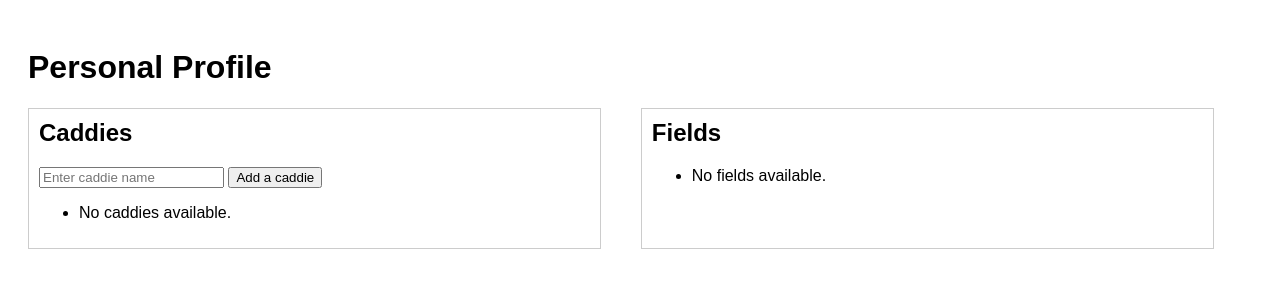
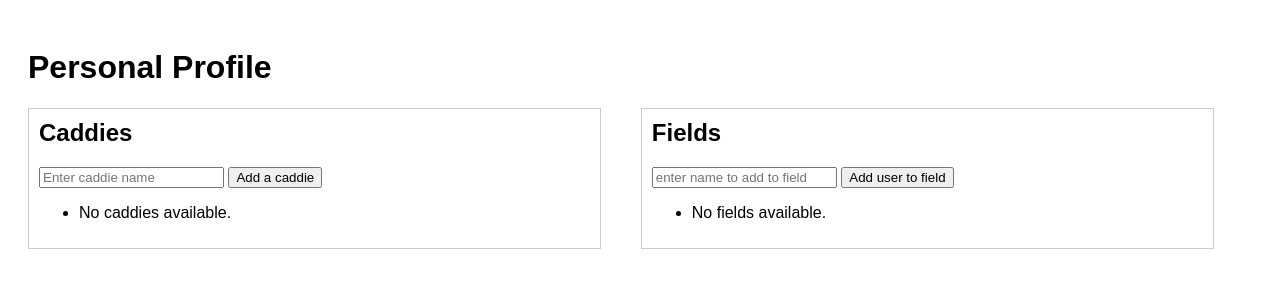
Before and after one commit to oboyle3/Caddie-Universe, a Django app: page /profile/ in a window 1280 px wide. Shown: the top 300 px of the page. Run offline with Django 5.2, Linux system fonts and the light colour scheme; data that the repository does not hold is empty.

Commit message:
added ability to add users to field

```diff
--- a/core/views.py
+++ b/core/views.py
@@ -11,11 +11,18 @@ def personal_profile(request):
     #check if the form was submitted (posst request)
     if request.method == 'POST':
         #get the name value from the submitted form
-        name = request.POST.get('name')
-        if name:
+        caddiename = request.POST.get('caddiename')
+        #get fieldname value from the submtted form
+        fieldname = request.POST.get('fieldname')
+        if caddiename:
             #create and save a new Caddie object
-            Caddie.objects.create(name=name)
+            Caddie.objects.create(name=caddiename)
             # redirect to the same page
+            return redirect('personal_profile')
+        if fieldname:
+            #create and same a new Field object
+            Field.objects.create(name=fieldname)
+            # redirect to same page
             return redirect('personal_profile')
 
     return render(request, 'core/personal_user_page.html', {
--- a/templates/core/personal_user_page.html
+++ b/templates/core/personal_user_page.html
@@ -32,7 +32,7 @@
             <form method="POST">
                 {% csrf_token %}  <!-- Django security token -->
                 <!--Input feild for caddie name-->
-                <input type="text" name="name" placeholder="Enter caddie name" required>
+                <input type="text" name="caddiename" placeholder="Enter caddie name" required>
                 <!--submit button-->
                 <button type="submit">Add a caddie</button>
             </form>
@@ -48,6 +48,14 @@
         <!-- Fields Widget -->
         <div class="box">
             <h2>Fields</h2>
+            <!--Form to add user to field-->
+            <form method="POST">
+                {% csrf_token %}  <!-- Django security token -->
+                <!--Input feild for caddie name-->
+                <input type="text" name="fieldname" placeholder="enter name to add to field" required>
+                <!--submit button-->
+                <button type="submit">Add user to field</button>
+            </form>
             <ul>
                 {% for field in fields %}
                     <li>{{ field.name }}</li>
```
